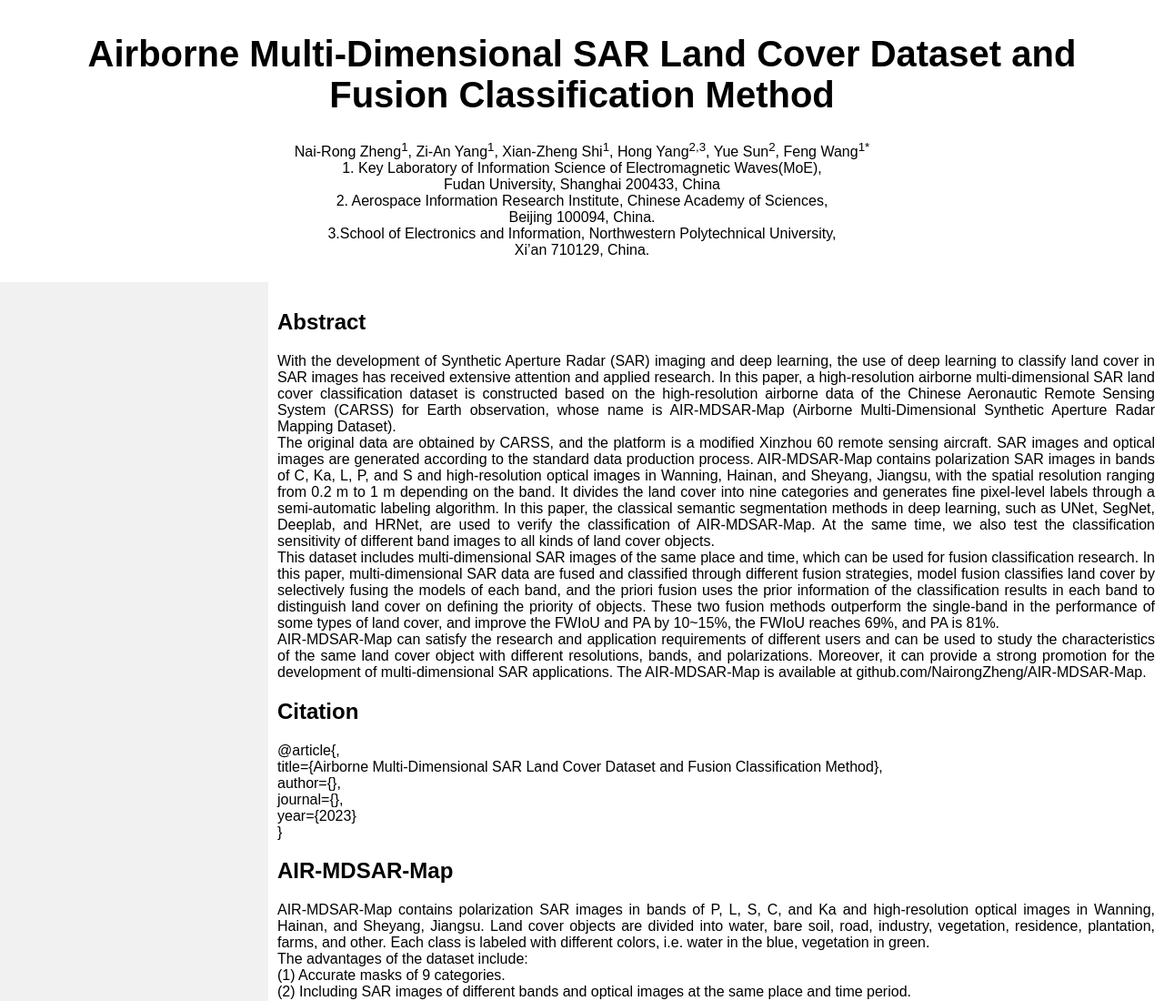
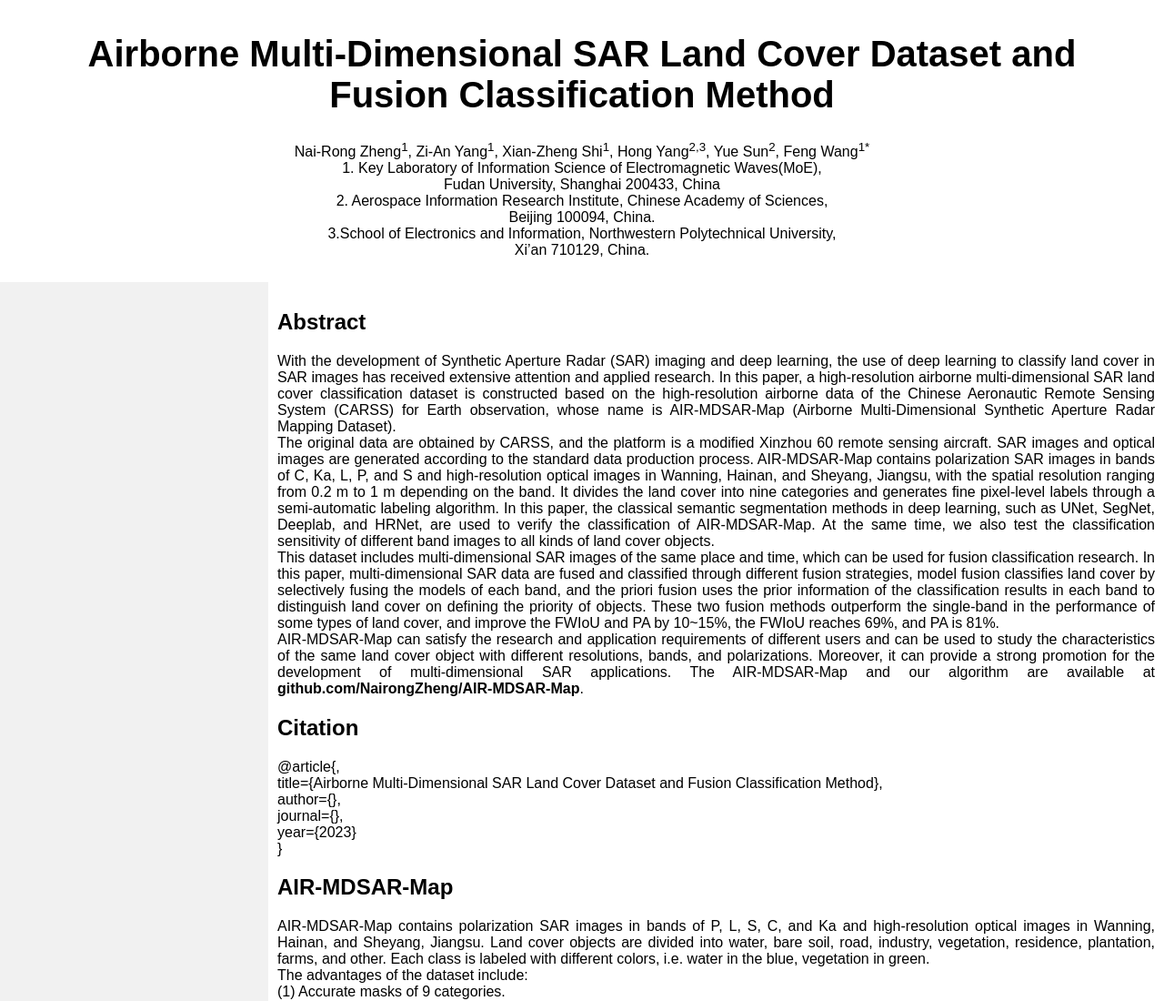
Before and after one commit to NairongZheng/AIR-MDSAR-Map, a plain HTML site: page index.html in a window 1280 px wide. Shown: the top 1100 px of the page at 91% size. Drawn offline with Linux system fonts and the light colour scheme.

Commit message:
20230109

```diff
--- a/index.html
+++ b/index.html
@@ -187,7 +187,8 @@
                 AIR-MDSAR-Map can satisfy the research and application requirements of different users and can be used
                 to study the characteristics of the same land cover object with different resolutions, bands, and
                 polarizations. Moreover, it can provide a strong promotion for the development of multi-dimensional SAR
-                applications. The AIR-MDSAR-Map is available at github.com/NairongZheng/AIR-MDSAR-Map.
+                applications. The AIR-MDSAR-Map and our algorithm are available at
+                <strong>github.com/NairongZheng/AIR-MDSAR-Map</strong>.
             </p>
 
             <h2> Citation </h2>
```
